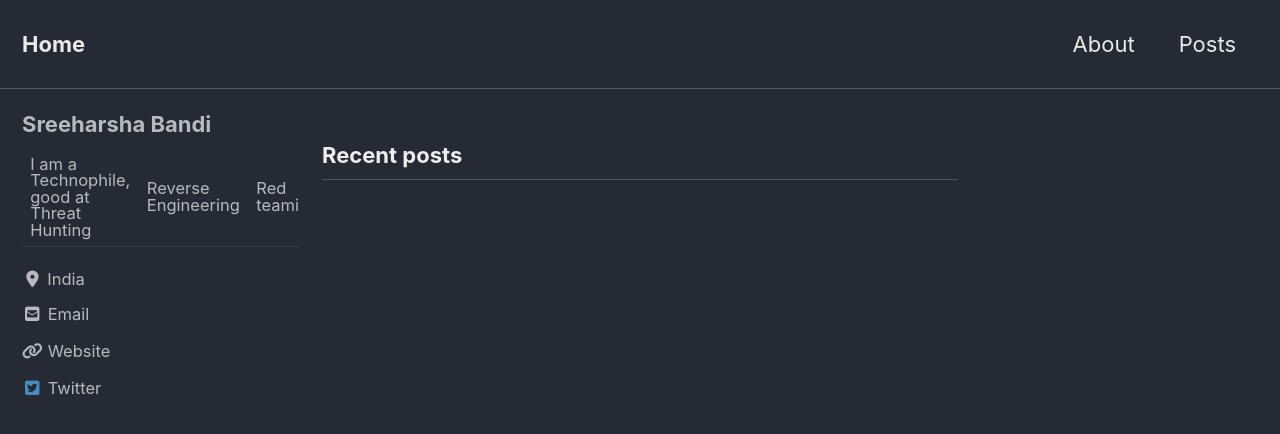
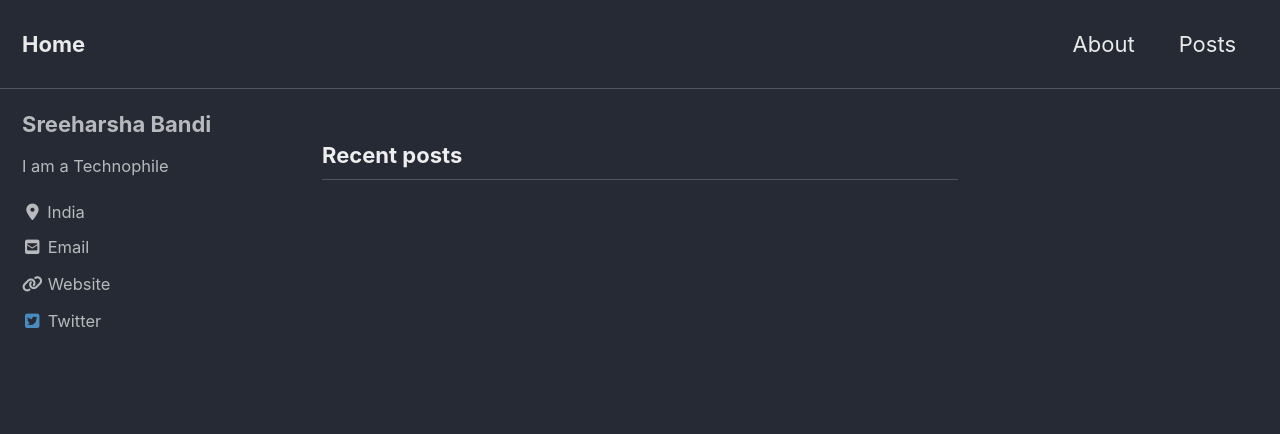
Before and after one commit to Explorer9/wiz, a Jekyll site: the page built from index.html, in a window 1280 px wide and 900 px high. Shown: the top 434 px of the window. Built offline with Jekyll 4.4.1, drawn with Linux system fonts in a browser that asks for light colours; cached includes are drawn as plain includes; nearby versions of some CDN libraries; the list of posts is cut into pages by our own code.

Commit message:
Update _config.yml

```diff
--- a/_config.yml
+++ b/_config.yml
@@ -95,7 +95,7 @@ analytics:
 author:
   name             : "Sreeharsha Bandi"
   avatar           : # path of avatar image, e.g. "/assets/images/bio-photo.jpg"
-  bio              : "I am a Technophile, good at Threat Hunting | Reverse Engineering | Red teaming"
+  bio              : "I am a Technophile"
   location         : "India"
   #email            : "bandi5398@gmail.com"
   links:
```
